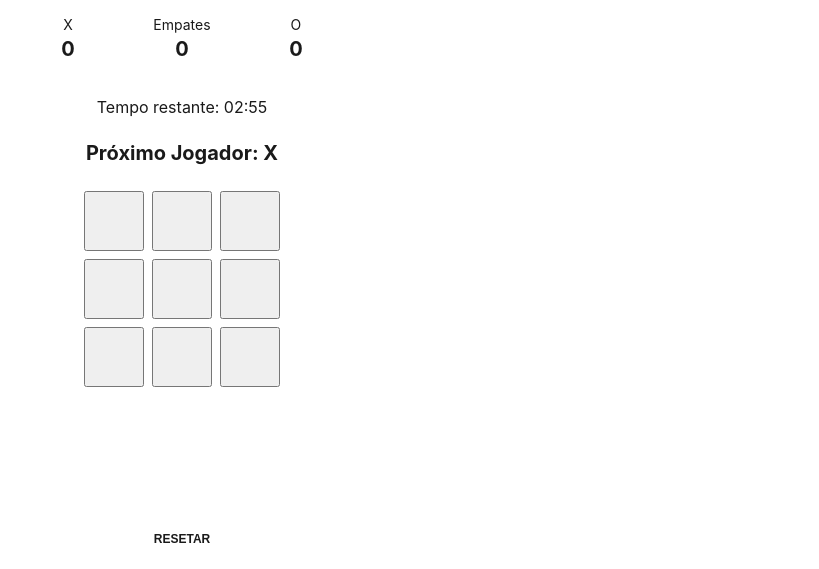
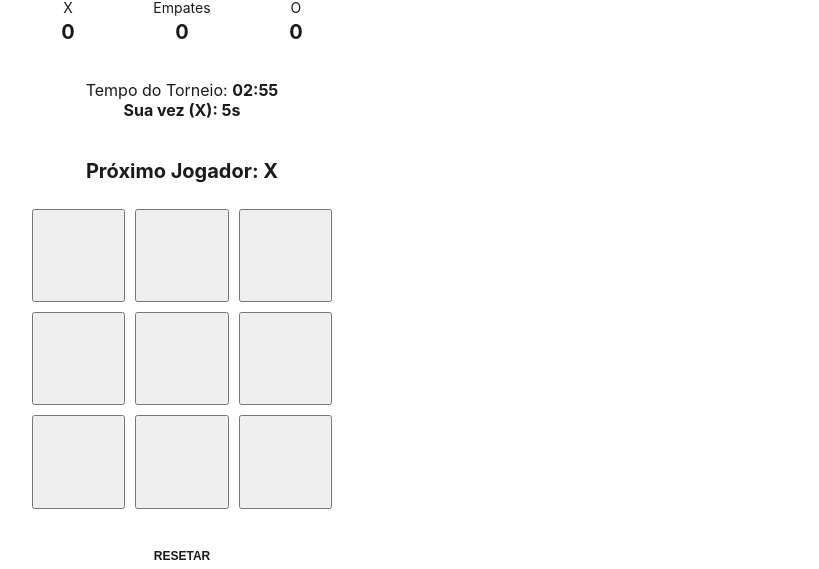
Before and after one commit to Carlos-Daniel-Dantas/Projeto-JogoDaVelha-main, a React (Vite) app in the folder jogo-da-velha/: page / in a window 1280 px wide. Shown: the part 162-731 px from the top of the page, without its empty margins (458-1277 px from the left). Built offline with nearby package versions, Linux system fonts and the light colour scheme.

Commit message:
add: Adicionado função de timer de 10s para cada jogador fazer uma jogada.

```diff
--- a/jogo-da-velha/src/components/Board/Board.module.css
+++ b/jogo-da-velha/src/components/Board/Board.module.css
@@ -27,22 +27,12 @@
 
 .quadro {
     display: flex;
-    align-items: center;     /* Centraliza o X/O na vertical */
-    justify-content: center;  /* Centraliza o X/O na horizontal */
+    align-items: center;
+    justify-content: center;
 
-    font-size: 1.0rem;        /* Tamanho do X e do O */
+    font-size: 1.0rem;
     font-weight: bold;
     cursor: pointer;
-
-    /* Garante que o texto fique centralizado caso a fonte alinhe diferente */
     line-height: 1;
     padding: 0;
 }
-
-.grid {
-    display: grid;
-    grid-template-columns: repeat(3, 60px); /* Mesma largura dos quadrados */
-    grid-template-rows: repeat(3, 60px);    /* Mesma altura dos quadrados */
-    gap: 8px;                                /* Espaço entre cada quadrado */
-    justify-content: center;
-}
--- a/jogo-da-velha/src/components/Game/Game.jsx
+++ b/jogo-da-velha/src/components/Game/Game.jsx
@@ -16,8 +16,9 @@ export default function Game() {
   const currentSquares = history[currentMove];
   const [tema, setTema] = useState("claro");
 
-  // --- NOVO: Estado para o Timer (180 segundos = 3 minutos) ---
-  const [tempoRestante, setTempoRestante] = useState(180);
+  // --- TIMERS ---
+  const [tempoGeral, setTempoGeral] = useState(180); // 3 minutos de partida
+  const [tempoTurno, setTempoTurno] = useState(10);  // 10 segundos por jogada
 
   const alternarTema = () => {
     setTema((temaAtual) => (temaAtual === 'claro' ? 'escuro' : 'claro'));
@@ -31,30 +32,35 @@ export default function Game() {
   const resultadoVitoria = calcularVencedor(currentSquares);
   const vencedor = resultadoVitoria ? resultadoVitoria.vencedor : null;
 
-  // --- NOVO: useEffect para o Timer da partida ---
+  // --- 1. TIMER GERAL DA PARTIDA (3 MINUTOS) ---
   useEffect(() => {
-    // Se o tempo chegou a 0, para a contagem e decide o vencedor geral
-    if (tempoRestante <= 0) {
-      let mensagem = "";
+    if (tempoGeral <= 0) {
+      let titulo = '⏰ Tempo Esgotado!';
+      let mensagem = '';
+      let icone = 'info';
 
       if (placar.vitoriasX > placar.vitoriasO) {
+        titulo = '🏆 Vencedor do Torneio: Jogador X!';
         mensagem = `O Jogador X venceu o torneio com ${placar.vitoriasX} vitória(s)!`;
+        icone = 'success';
       } else if (placar.vitoriasO > placar.vitoriasX) {
+        titulo = '🏆 Vencedor do Torneio: Jogador O!';
         mensagem = `O Jogador O venceu o torneio com ${placar.vitoriasO} vitória(s)!`;
+        icone = 'success';
       } else {
-        mensagem = `O tempo acabou e houve um empate no placar geral! (${placar.vitoriasX} x ${placar.vitoriasO})`;
+        mensagem = `O tempo acabou e houve um empate geral! (${placar.vitoriasX} x ${placar.vitoriasO})`;
       }
 
       Swal.fire({
-        title: '⏰ Fim de jogo!',
+        title: titulo,
         text: mensagem,
-        icon: 'info',
+        icon: icone,
         confirmButtonText: 'Reiniciar Torneio',
         confirmButtonColor: '#3085d6',
       }).then((result) => {
         if (result.isConfirmed) {
-          // Reseta o tempo e o placar
-          setTempoRestante(180);
+          setTempoGeral(180);
+          setTempoTurno(10);
           setPlacar({ vitoriasX: 0, vitoriasO: 0, empates: 0 });
           jumpTo(0);
         }
@@ -63,15 +69,45 @@ export default function Game() {
       return;
     }
 
-    // Intervalo de 1 segundo para diminuir o timer
-    const timerInterval = setInterval(() => {
-      setTempoRestante((tempoAtual) => tempoAtual - 1);
+    const timerGeralInterval = setInterval(() => {
+      setTempoGeral((prev) => prev - 1);
     }, 1000);
 
-    // Limpa o intervalo quando o componente desmonta ou atualiza
-    return () => clearInterval(timerInterval);
-  }, [tempoRestante, placar.vitoriasX, placar.vitoriasO]);
+    return () => clearInterval(timerGeralInterval);
+  }, [tempoGeral, placar]);
 
+  // --- 2. TIMER POR TURNO (10 SEGUNDOS POR JOGADA) ---
+  useEffect(() => {
+    // Se a rodada acabou ou a partida terminou, não conta o tempo da jogada
+    if (vencedor || tempoGeral <= 0) return;
+
+    if (tempoTurno <= 0) {
+      const jogadorPerdeu = xIsNext ? "X" : "O";
+      const proximoJogador = xIsNext ? "O" : "X";
+
+      Swal.fire({
+        title: '⌛ Tempo do turno esgotado!',
+        text: `O Jogador ${jogadorPerdeu} demorou muito! A vez passou para o Jogador ${proximoJogador}.`,
+        icon: 'warning',
+        timer: 2000,
+        showConfirmButton: false
+      });
+
+      // Passa a vez sem alterar o tabuleiro (adiciona uma jogada neutra/passagem de turno)
+      setHistory((prevHistory) => [...prevHistory, currentSquares]);
+      setCurrentMove((prevMove) => prevMove + 1);
+      setTempoTurno(10); // Reseta o tempo da jogada
+      return;
+    }
+
+    const timerTurnoInterval = setInterval(() => {
+      setTempoTurno((prev) => prev - 1);
+    }, 1000);
+
+    return () => clearInterval(timerTurnoInterval);
+  }, [tempoTurno, currentMove, vencedor, tempoGeral, xIsNext, currentSquares]);
+
+  // --- ALERTAS DE FIM DE PARTIDA INDIVIDUAL ---
   useEffect(() => {
     const deuEmpate = !vencedor && !currentSquares.includes(null);
 
@@ -79,9 +115,9 @@ export default function Game() {
       const timer = setTimeout(() => {
         Swal.fire({
           title: '🎉 Temos um vencedor!',
-          text: `O Jogador ${vencedor === 'X' ? '1 (X)' : '2 (O)'} venceu a partida!`,
+          text: `O Jogador ${vencedor === 'X' ? '1 (X)' : '2 (O)'} venceu a rodada!`,
           icon: 'success',
-          confirmButtonText: 'Jogar Novamente',
+          confirmButtonText: 'Próxima Rodada',
           confirmButtonColor: '#3085d6',
         }).then((result) => {
           if (result.isConfirmed) {
@@ -94,9 +130,9 @@ export default function Game() {
     } else if (deuEmpate) {
       Swal.fire({
         title: '🤝 Empate!',
-        text: 'Ninguém venceu esta partida.',
+        text: 'Ninguém venceu esta rodada.',
         icon: 'info',
-        confirmButtonText: 'Tentar Novamente',
+        confirmButtonText: 'Próxima Rodada',
         confirmButtonColor: '#3085d6',
       }).then((result) => {
         if (result.isConfirmed) {
@@ -117,6 +153,7 @@ export default function Game() {
     setHistory(nextHistory);
 
     setCurrentMove(nextHistory.length - 1);
+    setTempoTurno(10); // Reseta o timer de 10s quando o jogador faz uma jogada
 
     const resultado = calcularVencedor(nextSquares);
     const novoVencedor = resultado ? resultado.vencedor : null;
@@ -141,6 +178,7 @@ export default function Game() {
 
   function jumpTo(nextMove) {
     setCurrentMove(nextMove);
+    setTempoTurno(10); // Reseta o tempo da jogada ao resetar/voltar
   }
 
   function calcularVencedor(quadrados) {
@@ -163,7 +201,7 @@ export default function Game() {
     return null;
   }
 
-  // --- NOVO: Função para formatar os segundos em 00:00 ---
+  // Função para formatar os segundos em 00:00
   const formatarTempo = (segundos) => {
     const min = Math.floor(segundos / 60);
     const seg = segundos % 60;
@@ -205,9 +243,12 @@ export default function Game() {
         </div>
       </div>
 
-      {/* --- ATUALIZADO: Exibindo o estado formatado direto no JSX --- */}
-      <div id="cronometro-container">
-        Tempo restante: <span>{formatarTempo(tempoRestante)}</span>
+      {/* --- PAINEIS DE TEMPO --- */}
+      <div id="cronometro-container" style={{ textAlign: "center", marginBottom: "15px" }}>
+        <div>Tempo do Torneio: <strong>{formatarTempo(tempoGeral)}</strong></div>
+        <div style={{ color: tempoTurno <= 3 ? "red" : "inherit", fontWeight: "bold" }}>
+          Sua vez ({xIsNext ? "X" : "O"}): {tempoTurno}s
+        </div>
       </div>
 
       <div className="game-board">
```
